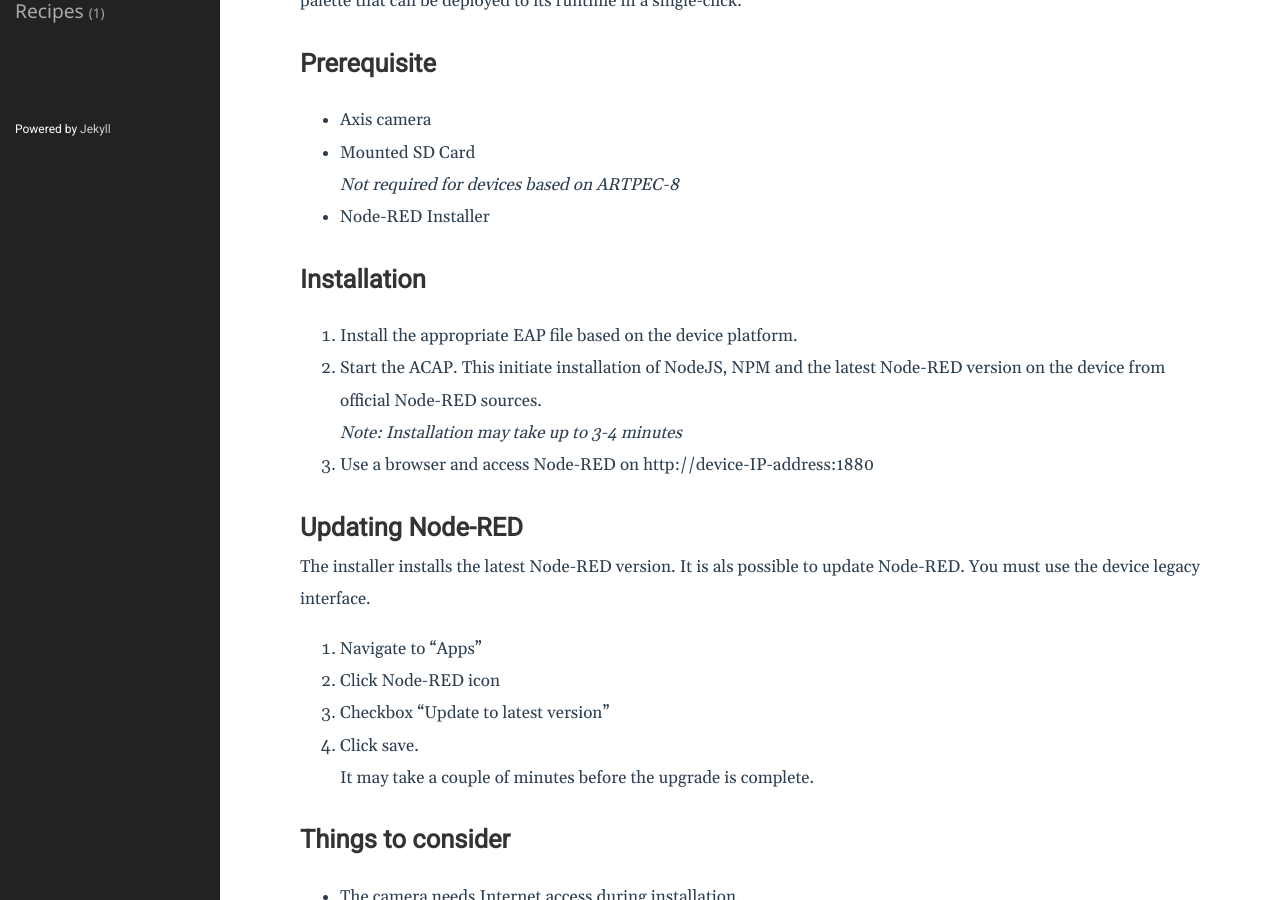
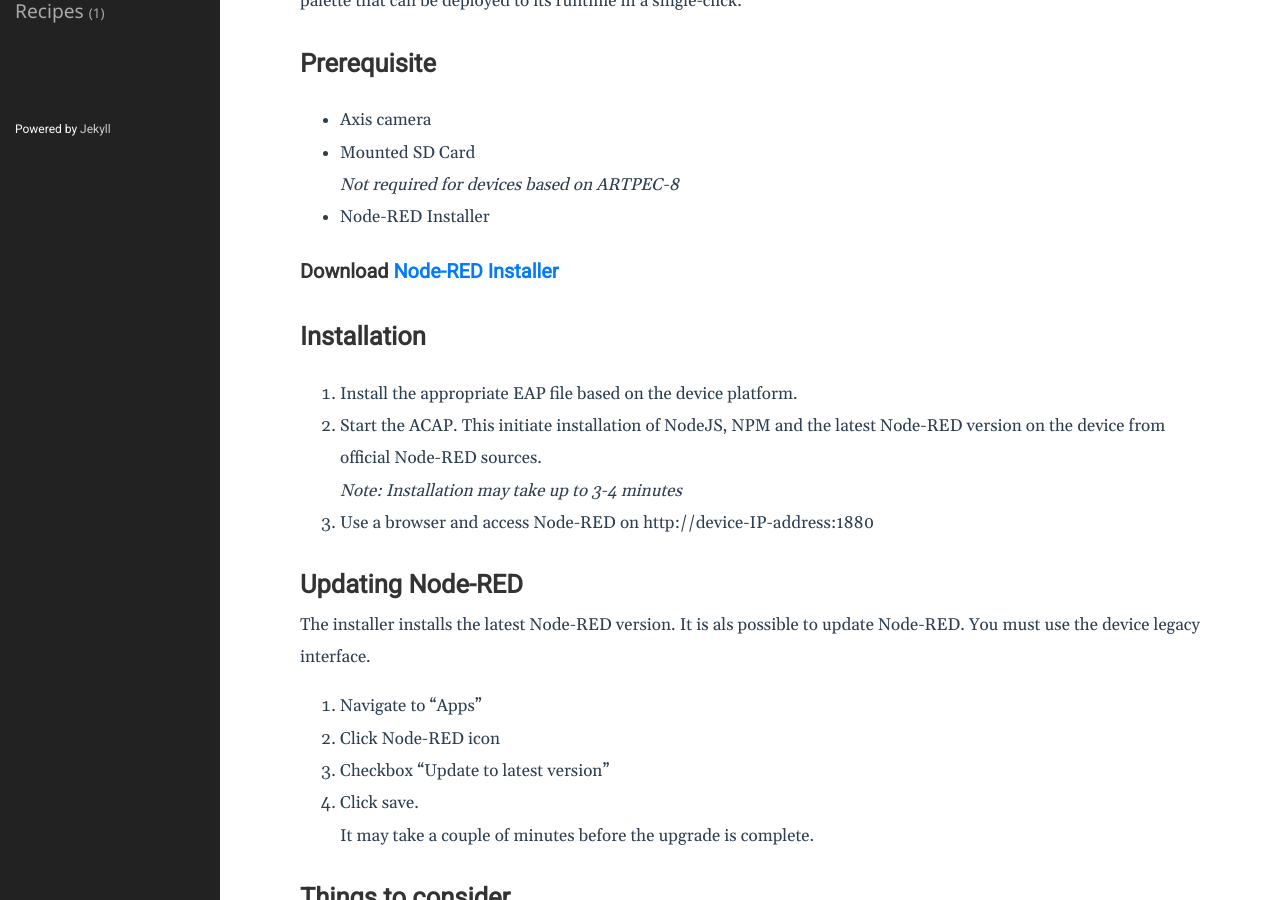
Before and after one commit to pandosme/pandosme.github.io, a Jekyll site: the page built from docs/_posts/2022-10-02-nodered-acap.md, in a window 1280 px wide and 900 px high, scrolled down 487 px. Built offline with Jekyll 4.4.1, drawn with Linux system fonts in a browser that asks for light colours.

Commit message:
Update 2022-10-02-nodered-acap.md

```diff
--- a/docs/_posts/2022-10-02-nodered-acap.md
+++ b/docs/_posts/2022-10-02-nodered-acap.md
@@ -21,6 +21,8 @@ palette that can be deployed to its runtime in a single-click.
 - Mounted SD Card
 _Not required for devices based on ARTPEC-8_
 - Node-RED Installer
+
+### Download [Node-RED Installer](https://acap.juhlin.me/package/Nodered)
 
 ## Installation
 
```
